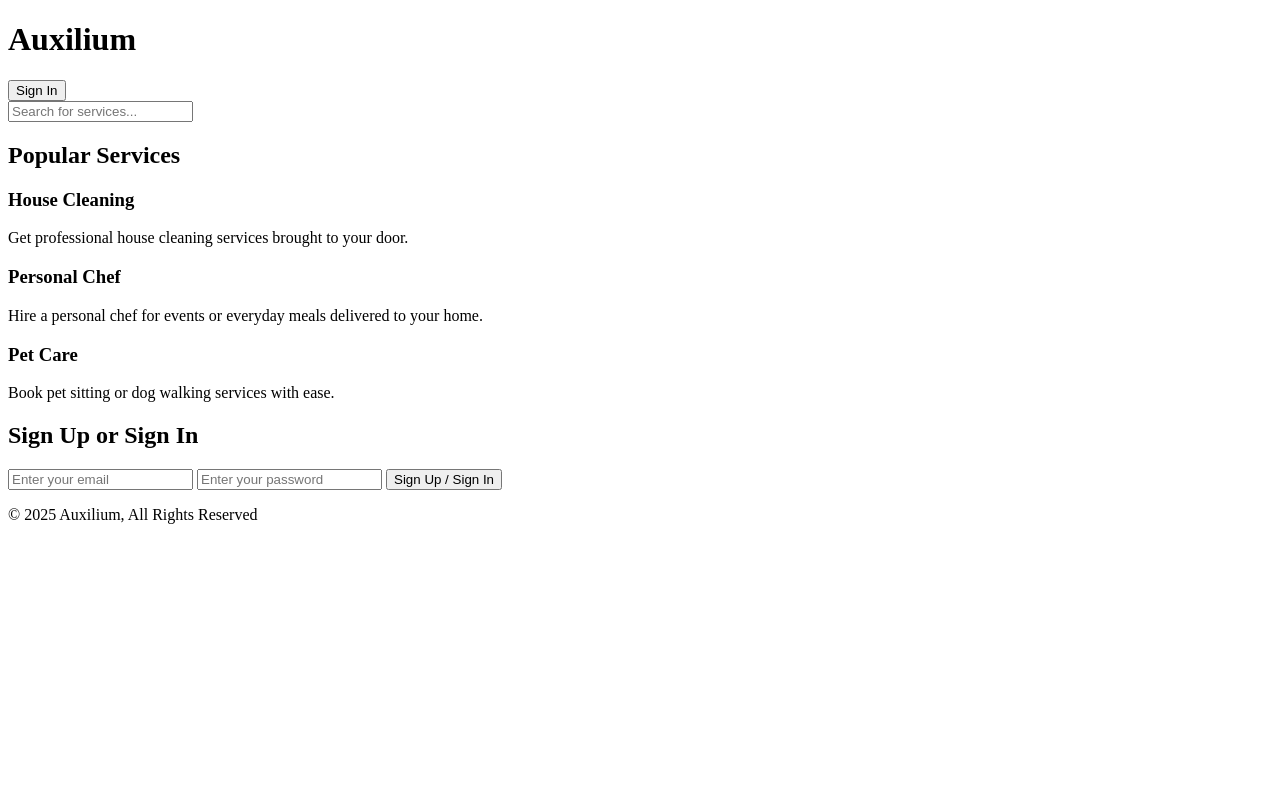
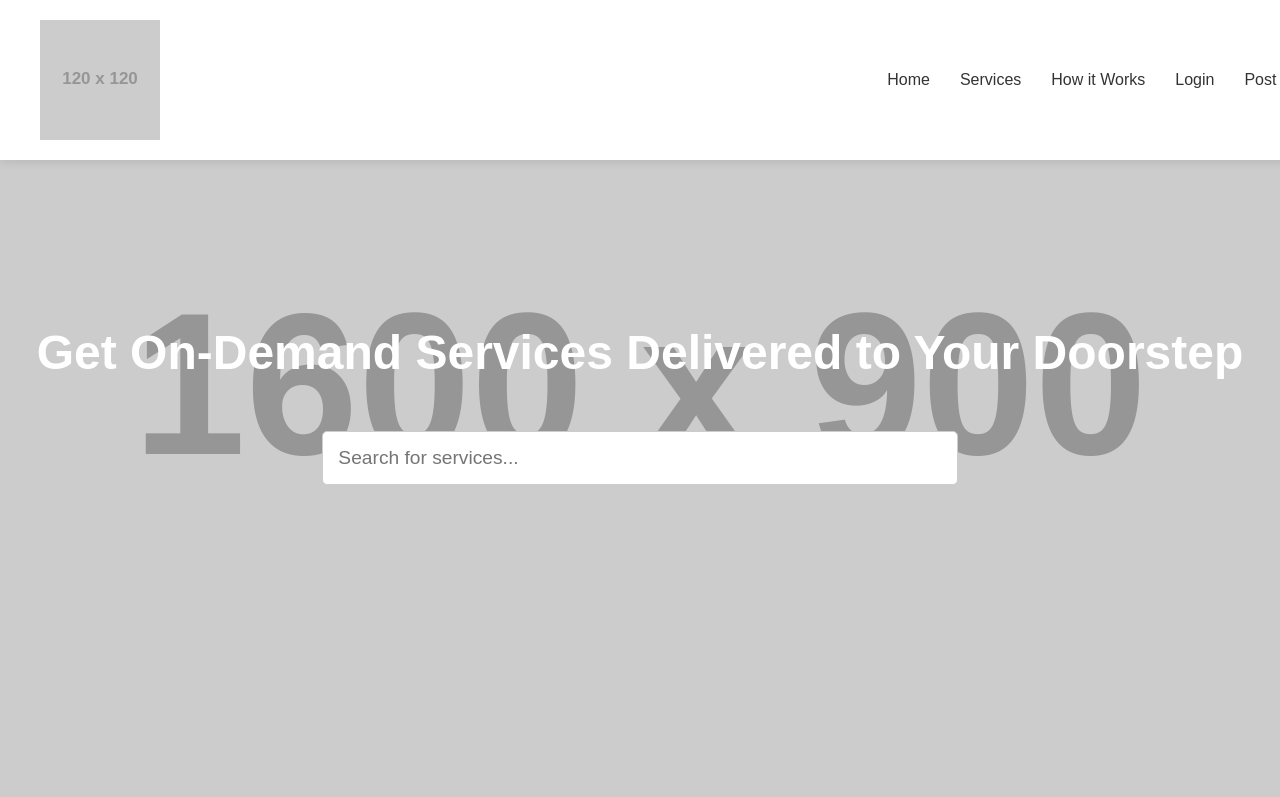
Before and after one commit to Carter3190/aux2.0, a plain HTML site: page pt.1 index.html in a window 1280 px wide. Shown: the top 797 px of the page. Drawn offline with Linux system fonts and the light colour scheme; placeholder pictures from the web are drawn by us.

Commit message:
Update pt.1 index.html

```diff
--- a/pt.1 index.html
+++ b/pt.1 index.html
@@ -3,58 +3,221 @@
 <head>
     <meta charset="UTF-8">
     <meta name="viewport" content="width=device-width, initial-scale=1.0">
-    <title>Auxilium</title>
-    <link rel="stylesheet" href="styles.css">
+    <title>Auxilium - On-Demand Services</title>
+    <style>
+        /* General Reset */
+        body, h1, h2, h3, p {
+            margin: 0;
+            padding: 0;
+        }
+
+        body {
+            font-family: 'Arial', sans-serif;
+            background-color: #f9f9f9;
+            color: #333;
+            line-height: 1.6;
+        }
+
+        /* Header Section */
+        .header {
+            background-color: #fff;
+            display: flex;
+            justify-content: space-between;
+            align-items: center;
+            padding: 20px 40px;
+            position: fixed;
+            top: 0;
+            width: 100%;
+            z-index: 1000;
+            box-shadow: 0 2px 10px rgba(0, 0, 0, 0.1);
+        }
+
+        .header img {
+            width: 120px;
+        }
+
+        .nav {
+            display: flex;
+            align-items: center;
+        }
+
+        .nav a {
+            text-decoration: none;
+            color: #333;
+            font-size: 1rem;
+            margin-left: 30px;
+            font-weight: 500;
+        }
+
+        .nav a:hover {
+            color: #FF5A5F; /* Airbnb's pink color */
+        }
+
+        /* Hero Section with Slideshow */
+        .hero {
+            position: relative;
+            height: 100vh;
+            background-size: cover;
+            background-position: center;
+            color: white;
+            display: flex;
+            justify-content: center;
+            align-items: center;
+            text-align: center;
+            padding: 0 20px;
+        }
+
+        .hero h2 {
+            font-size: 3rem;
+            font-weight: 700;
+            margin-bottom: 20px;
+        }
+
+        .hero .search-bar {
+            padding: 15px;
+            font-size: 1.2rem;
+            width: 50%;
+            border: 1px solid #ccc;
+            border-radius: 5px;
+            margin-top: 20px;
+        }
+
+        /* Slideshow Animation */
+        @keyframes slideshow {
+            0% { background-image: url('https://via.placeholder.com/1600x900/FF5A5F/ffffff?text=Oil+Change'); }
+            33% { background-image: url('https://via.placeholder.com/1600x900/FF5A5F/ffffff?text=DJ+in+a+Crown'); }
+            66% { background-image: url('https://via.placeholder.com/1600x900/FF5A5F/ffffff?text=Chiropractor'); }
+            100% { background-image: url('https://via.placeholder.com/1600x900/FF5A5F/ffffff?text=Oil+Change'); }
+        }
+
+        .hero {
+            animation: slideshow 15s infinite;
+        }
+
+        /* Category Section */
+        .category-section {
+            display: grid;
+            grid-template-columns: repeat(3, 1fr);
+            gap: 30px;
+            padding: 80px 40px;
+            background-color: #FFF;
+        }
+
+        .category-card {
+            background-color: #fff;
+            border-radius: 12px;
+            overflow: hidden;
+            box-shadow: 0 6px 12px rgba(0, 0, 0, 0.1);
+            transition: transform 0.3s ease;
+            cursor: pointer;
+        }
+
+        .category-card:hover {
+            transform: scale(1.05);
+        }
+
+        .category-card img {
+            width: 100%;
+            height: 200px;
+            object-fit: cover;
+            border-bottom: 3px solid #F1F1F1;
+        }
+
+        .category-card h3 {
+            padding: 20px;
+            text-align: center;
+            font-size: 1.4rem;
+            font-weight: 600;
+            color: #333;
+        }
+
+        /* Footer Section */
+        .footer {
+            background-color: #333;
+            color: white;
+            padding: 40px 0;
+            text-align: center;
+        }
+
+        .footer a {
+            color: white;
+            text-decoration: none;
+            margin: 0 15px;
+        }
+
+        .footer a:hover {
+            color: #FF5A5F; /* Airbnb's pink color */
+        }
+
+        /* Responsive Design */
+        @media (max-width: 768px) {
+            .hero h2 {
+                font-size: 2.4rem;
+            }
+
+            .category-section {
+                grid-template-columns: 1fr;
+                padding: 50px 20px;
+            }
+
+            .search-bar {
+                width: 80%;
+            }
+
+            .header img {
+                width: 100px;
+            }
+
+            .nav a {
+                font-size: 0.9rem;
+                margin-left: 20px;
+            }
+        }
+    </style>
 </head>
 <body>
-    <header>
-        <div class="logo">
-            <h1>Auxilium</h1>
-        </div>
-        <div class="account-signin">
-            <button id="signin-btn">Sign In</button>
-        </div>
+
+    <!-- Header Section -->
+    <header class="header">
+        <img src="https://via.placeholder.com/120x120/FF5A5F/ffffff?text=Logo" alt="Auxilium Logo"> <!-- Placeholder Logo -->
+        <nav class="nav">
+            <a href="#">Home</a>
+            <a href="#">Services</a>
+            <a href="#">How it Works</a>
+            <a href="#">Login</a>
+            <a href="#">Post a Job</a>
+        </nav>
     </header>
 
-    <main>
-        <section class="hero">
-            <input type="text" id="search-bar" placeholder="Search for services...">
-        </section>
+    <!-- Hero Section with Slideshow and Search Bar -->
+    <section class="hero">
+        <div>
+            <h2>Get On-Demand Services Delivered to Your Doorstep</h2>
+            <input type="text" class="search-bar" placeholder="Search for services...">
+        </div>
+    </section>
 
-        <section class="services">
-            <h2>Popular Services</h2>
-            <div class="service-list">
-                <div class="service-item">
-                    <h3>House Cleaning</h3>
-                    <p>Get professional house cleaning services brought to your door.</p>
-                </div>
-                <div class="service-item">
-                    <h3>Personal Chef</h3>
-                    <p>Hire a personal chef for events or everyday meals delivered to your home.</p>
-                </div>
-                <div class="service-item">
-                    <h3>Pet Care</h3>
-                    <p>Book pet sitting or dog walking services with ease.</p>
-                </div>
-            </div>
-        </section>
+    <!-- Service Category Section -->
+    <section class="category-section">
+        <div class="category-card">
+            <img src="https://via.placeholder.com/400x200/FF5A5F/ffffff?text=Oil+Change" alt="Oil Change">
+            <h3>Oil Change</h3>
+        </div>
+        <div class="category-card">
+            <img src="https://via.placeholder.com/400x200/FF5A5F/ffffff?text=DJ+Services" alt="DJ Services">
+            <h3>DJ Services</h3>
+        </div>
+        <div class="category-card">
+            <img src="https://via.placeholder.com/400x200/FF5A5F/ffffff?text=Chiropractic+Services" alt="Chiropractic Services">
+            <h3>Chiropractic Services</h3>
+        </div>
+    </section>
 
-        <section class="auth">
-            <div class="auth-container">
-                <h2>Sign Up or Sign In</h2>
-                <form id="auth-form">
-                    <input type="email" id="email" placeholder="Enter your email" required>
-                    <input type="password" id="password" placeholder="Enter your password" required>
-                    <button type="submit" id="auth-btn">Sign Up / Sign In</button>
-                </form>
-            </div>
-        </section>
-    </main>
-
-    <footer>
-        <p>&copy; 2025 Auxilium, All Rights Reserved</p>
+    <!-- Footer Section -->
+    <footer class="footer">
+        <p>&copy; 2025 Auxilium Services</p>
+        <a href="#">Privacy Policy</a> | <a href="#">Terms of Service</a>
     </footer>
 
-    <script src="script.js"></script>
 </body>
 </html>
```
